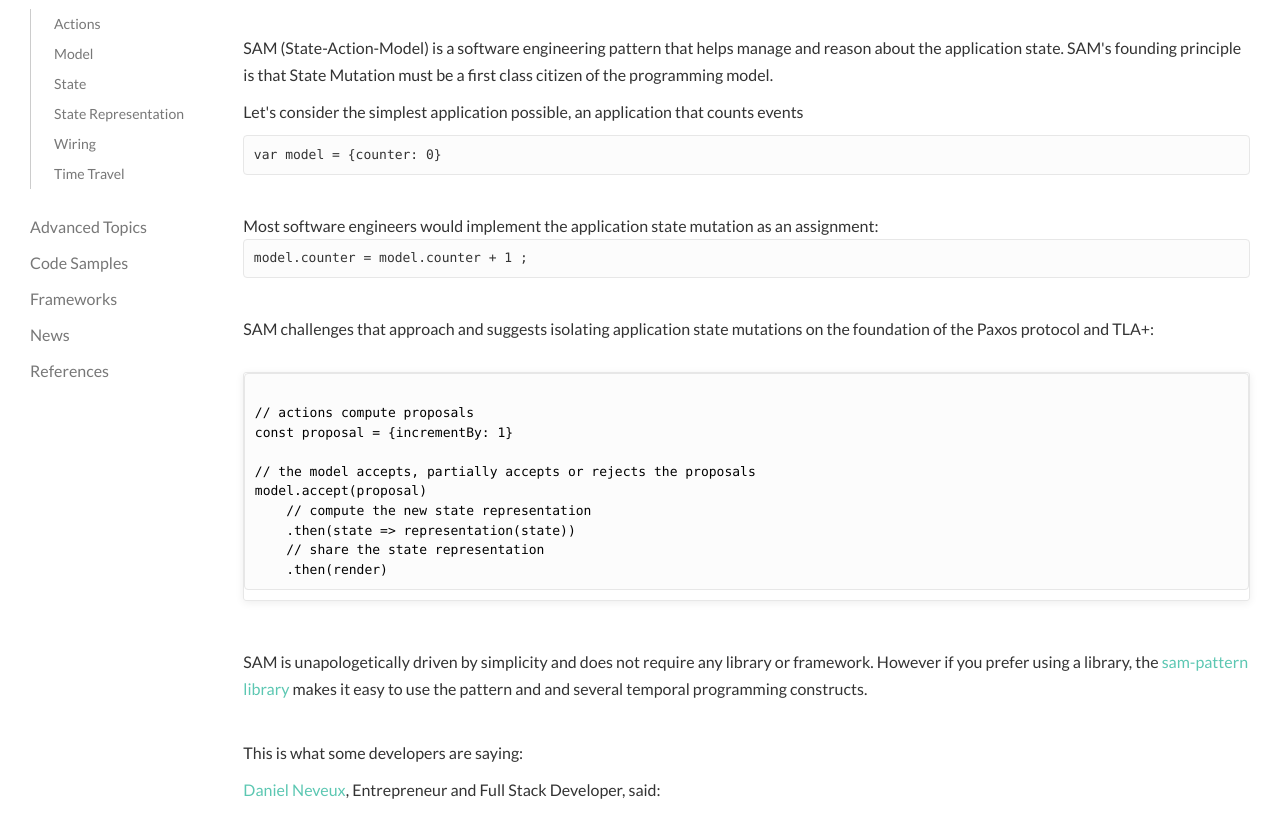
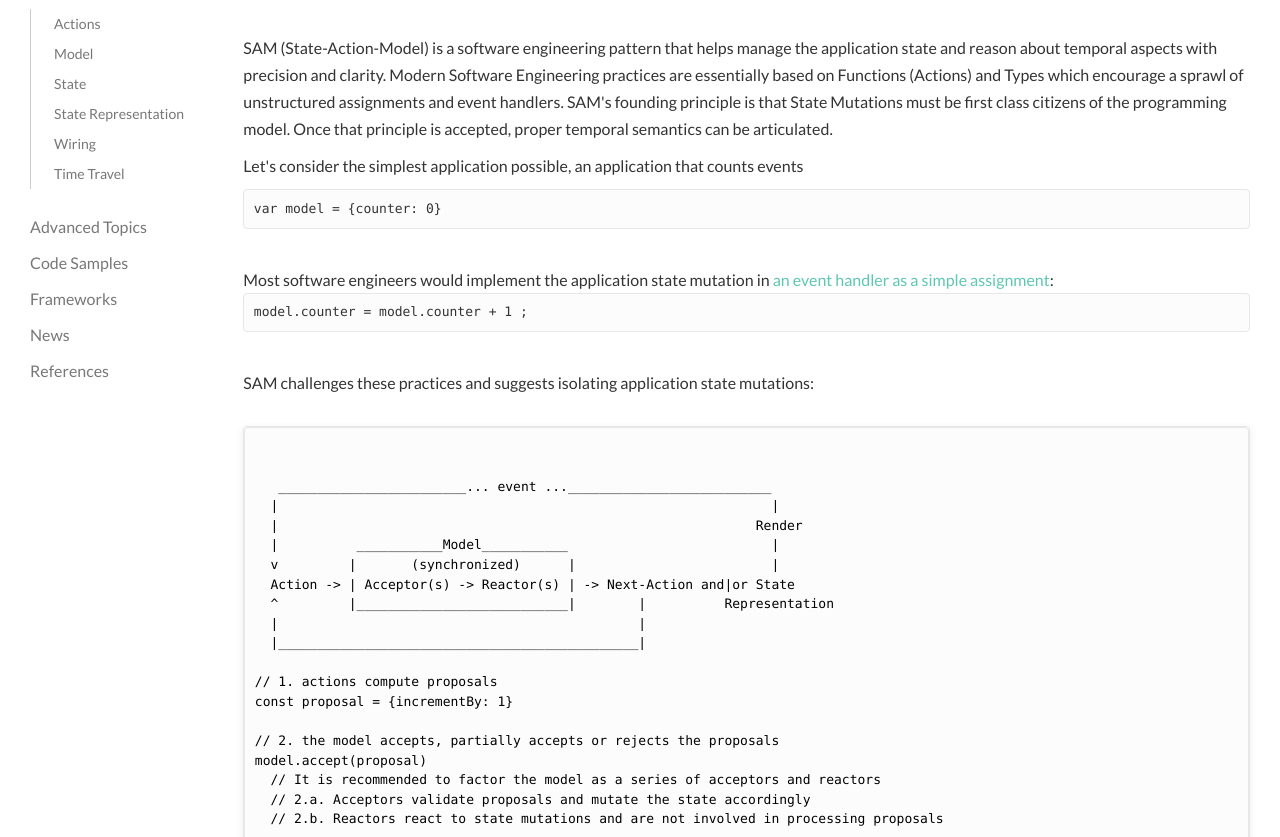
Before and after one commit to jdubray/sam, a plain HTML site: page index.html in a window 1280 px wide. Shown: the part 203-1040 px from the top of the page. Drawn offline with Linux system fonts and the light colour scheme; some packages are replaced by stand-ins of ours; a script that the page names is missing.

Commit message:
Rewrote introduction

```diff
--- a/index.html
+++ b/index.html
@@ -140,30 +140,51 @@
 
           <header>
             <h1>The SAM Pattern</h1>
-            <p>SAM (State-Action-Model) is a software engineering pattern that helps manage and reason about the application state.
-            SAM's founding principle is that State Mutation must be a first class citizen of the programming model.</p>
+            <p>SAM (State-Action-Model) is a software engineering pattern that helps manage the application state and reason about temporal aspects with precision and clarity.
+            Modern Software Engineering practices are essentially based on Functions (Actions) and Types which encourage a sprawl of unstructured assignments and event handlers.
+            SAM's founding principle is that State Mutations must be first class citizens of the programming model. Once that principle is accepted, proper temporal semantics can be articulated.</p>
 
             <p>Let's consider the simplest application possible, an application that counts events</p>
             <pre>var model = {counter: 0}</pre><br>
-            Most software engineers would implement the application state mutation as an assignment:
+            Most software engineers would implement the application state mutation in <a href="https://codepen.io/mliq/pen/QjdrgX">an event handler as a simple assignment</a>:
 <pre>model.counter = model.counter + 1 ;</pre>
             <br>
-            SAM challenges that approach and suggests isolating application state mutations on the foundation of the Paxos protocol and TLA+:
+            SAM challenges these practices and suggests isolating application state mutations:
 <div class="code-window"><pre><code class="language-javascript">
-// actions compute proposals
+
+&nbsp;&nbsp;&nbsp;________________________... event ...__________________________
+&nbsp;&nbsp;|                                                               |
+&nbsp;&nbsp;|                                                             Render
+&nbsp;&nbsp;|          ___________Model___________                          |
+&nbsp;&nbsp;v         |       (synchronized)      |                         |
+&nbsp;&nbsp;Action -> | Acceptor(s) -> Reactor(s) | -> Next-Action and|or State
+&nbsp;&nbsp;^         |___________________________|        |          Representation
+&nbsp;&nbsp;|                                              |
+&nbsp;&nbsp;|______________________________________________|
+
+// 1. actions compute proposals
 const proposal = {incrementBy: 1}
 
-// the model accepts, partially accepts or rejects the proposals
+// 2. the model accepts, partially accepts or rejects the proposals
 model.accept(proposal)
-    // compute the new state representation
-    .then(state => representation(state))
-    // share the state representation
-    .then(render)
+  // It is recommended to factor the model as a series of acceptors and reactors
+  // 2.a. Acceptors validate proposals and mutate the state accordingly
+  // 2.b. Reactors react to state mutations and are not involved in processing proposals
+
+// 3. evaluates whether a next-action is needed
+    .then(nextAction)
+
+// 4. compute the new state representation
+    .then(representation)
+
 </code></pre></div><br>
-            <p>SAM is unapologetically driven by simplicity and does not require any library or framework. However if you prefer using a library, the <a href="https://www.npmjs.com/package/sam-pattern">sam-pattern library</a> makes it easy to use the pattern and and several temporal programming constructs.</p>
+
+            <p>The "View" or clients as explicitely excluded from the pattern, so the way events or requests are translated into actions are not part of the pattern.
+              Similarly, the mechanisms by which the state is rendered or a response is returned to the client are also excluded. </p>
+            <p>SAM is unapologetically driven by simplicity and does not require any library or framework. However if you prefer using a library, the <a href="https://www.npmjs.com/package/sam-pattern">sam-pattern library</a> makes it easy to use the pattern along with several temporal programming constructs.</p>
             <br>
             <p>This is what some developers are saying:</p>
-            <p><a href="https://github.com/dagatsoin">Daniel Neveux</a>, Entrepreneur and Full Stack Developer, said:</p><br>
+            <p><a href="https://github.com/dagatsoin">Daniel Neveux</a>, Entrepreneur, Full Stack Developer, and author of the <a href="https://www.npmjs.com/package/@warfog/ravioli">Ravioli Framework</a> said:</p><br>
             <blockquote>SAM is simple, I have never seen a concept such minimalist and so powerful [in particular] in its decoupling potential</blockquote>
             <br>
             <p><a href="https://medium.com/invisible-reports/this-is-how-we-decided-to-do-frontend-in-invisible-73127cb41c04">Hamza Houaghad</a>:</p>
@@ -1383,6 +1404,7 @@ theme.statSummary = function(fa,label,number,link,linkLabel,color) {
           <h4 id="meiosis">Meiosis</h4>
           <p><a href="https://foxdonut.gitbooks.io/meiosis-guide/content/sam.html">Meiosis</a> is a library build by Fred Daoud that is well aligned with the SAM pattern. The library's core focus is to help organize the data flow of web applications. The general idea behind Meiosis is to start with a model and write a function that creates the view. When you want a looser coupling between the view and the model, you can optionally configure an "actions object" which translates view events into model proposals. Once the proposal is accepted by the model, Meiosis calls the view function with the updated model. You can also define a function to determine if another action should be automatically triggered, given the new application state. Meiosis is designed to work with plain JavaScript functions which, it wires together, without tying your code to the library. Last, but not least, you can switch from one Web framework to another and by changing the view code. The remainder of the code (the model, receiving proposals, actions, and so on) remains the same.</p>
           <p>Here is a code <a href="https://github.com/foxdonut/meiosis-examples/tree/master/examples/sandbox/sam">sample</a> implementing the SAM pattern and using lit-html</p>
+          <br>
           <h4 id="ravioli">Ravioli.js</h4>
           <p><a href="https://dev.to/dagatsoin/ravioli-framework-introduction-27pm">Ravioli</a> is a JS/TS framework written by Daniel Neveux to develop full stack apps. </p>
           <blockquote>Ravioli is like spaghetti bolognese, but minified and well organized. Also, it does not spread when you are hurry.</blockquote>
```
